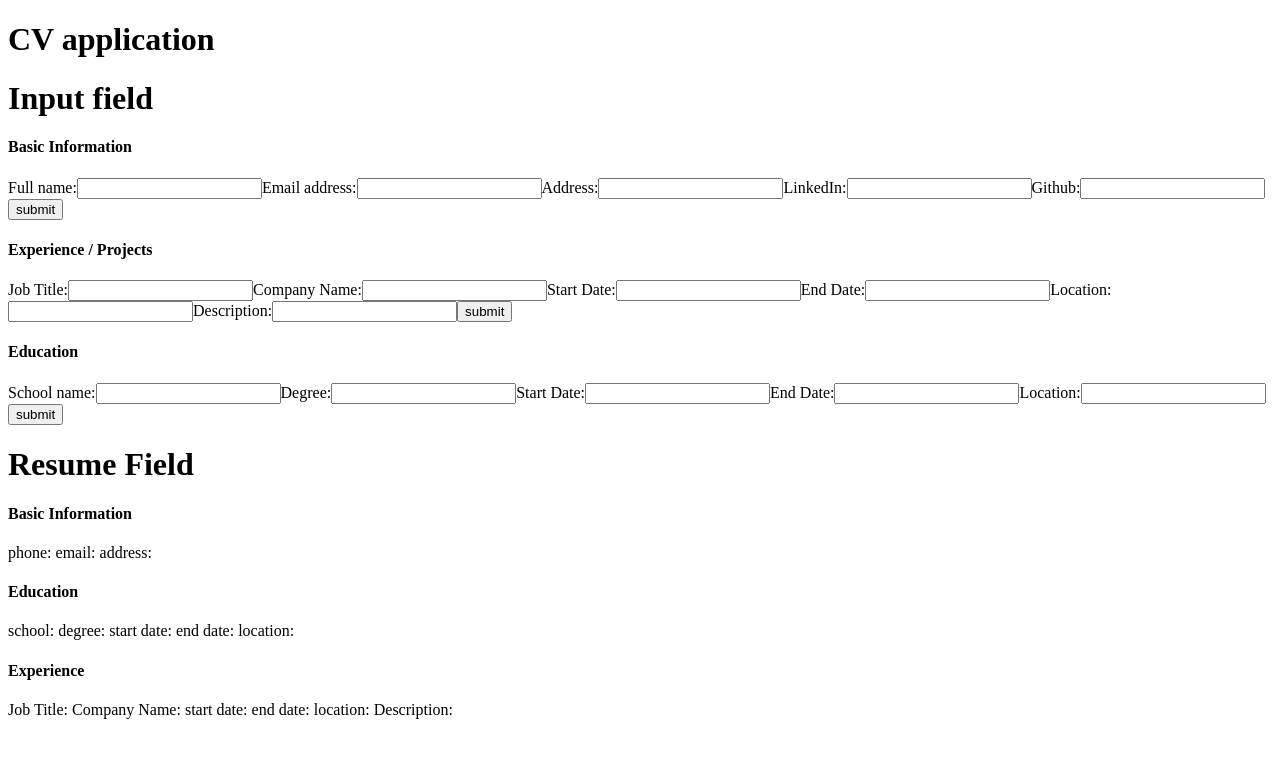
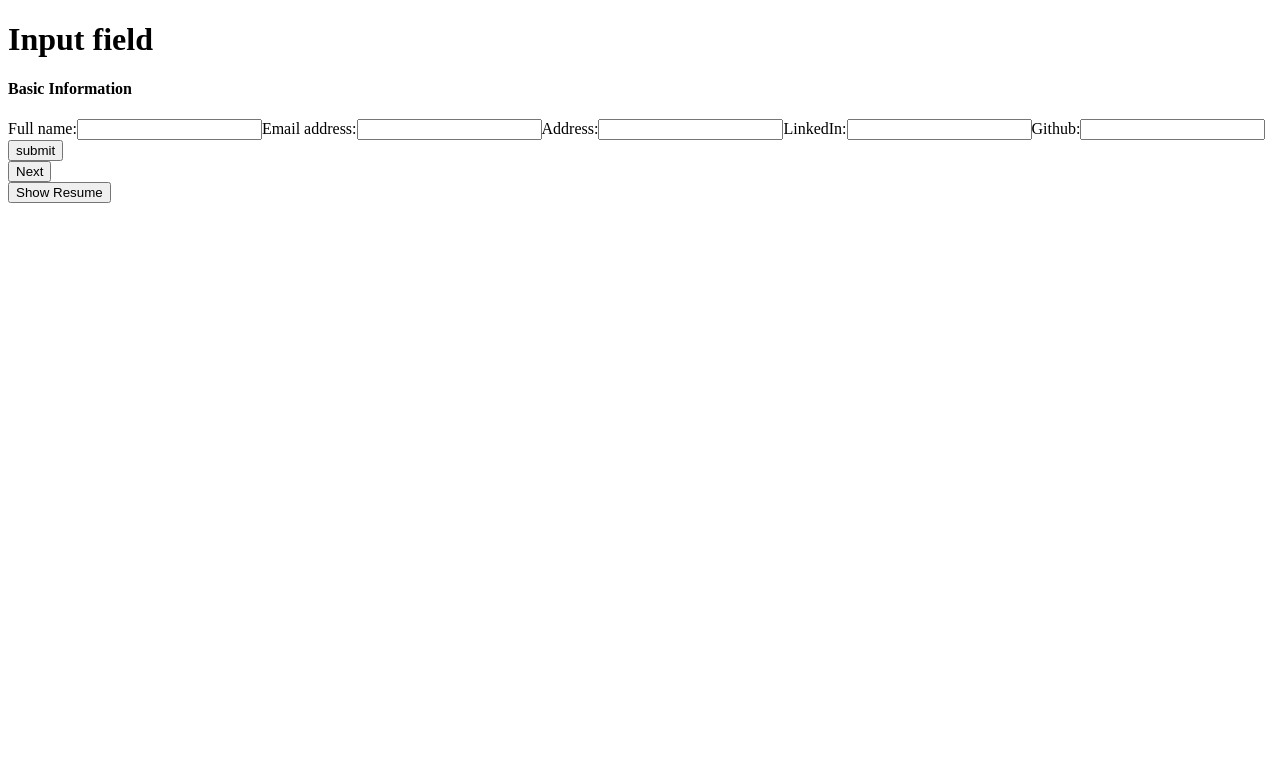
Before and after one commit to kosunghw/cv-application, a React (Vite) app: page / in a window 1280 px wide. Shown: the top 758 px of the page. Built offline with nearby package versions, Linux system fonts and the light colour scheme.

Commit message:
Change storing logic of basic information to on change

```diff
--- a/src/App.jsx
+++ b/src/App.jsx
@@ -19,16 +19,32 @@ function App() {
     location: "",
   });
 
-  const [experience, setExperience] = useState({
-    jobTitle: "",
-    companyName: "",
-    startDate: "",
-    endDate: "",
-    location: "",
-    description: "",
-  });
+  const [experience, setExperience] = useState([]);
+
+  const [showResume, setShowResume] = useState(false);
+
+  const [formIndex, setFormIndex] = useState(0);
 
   // const [skills, setSkills] = useState([]);
+
+  function onBasicNameInput(e) {
+    setPerson({ ...person, fullName: e.target.value });
+  }
+
+  function onBasicEmailInput(e) {
+    setPerson({ ...person, email: e.target.value });
+  }
+
+  function onBasicAddressInput(e) {
+    setPerson({ ...person, address: e.target.value });
+  }
+
+  function onBasicLinkedInInput(e) {
+    setPerson({ ...person, linkedIn: e.target.value });
+  }
+  function onBasicGithubInput(e) {
+    setPerson({ ...person, github: e.target.value });
+  }
 
   function handleBasicSubmit(e) {
     e.preventDefault();
@@ -62,19 +78,67 @@ function App() {
       startDate: document.getElementById("job-start-date").value,
       endDate: document.getElementById("job-end-date").value,
       location: document.getElementById("job-location").value,
-      description: document.getElementById("job-description"),
+      description: document.getElementById("job-description").value,
     };
-    setExperience(newObj);
+    setExperience([...experience, newObj]);
+  }
+
+  if (!showResume) {
+    return (
+      <>
+        <Form
+          handleBasicSubmit={handleBasicSubmit}
+          handleEducationSubmit={handleEducationSubmit}
+          handleExperienceSubmit={handleExperienceSubmit}
+          formIndex={formIndex}
+          setFormIndex={setFormIndex}
+          person={person}
+          onBasicNameInput={onBasicNameInput}
+          onBasicemailInput={onBasicEmailInput}
+          onBasicAddressInput={onBasicAddressInput}
+          onBasicLinkedInInput={onBasicLinkedInInput}
+          onBasicGithubInput={onBasicGithubInput}
+        />
+        <button
+          onClick={() => {
+            setShowResume(!showResume);
+          }}
+        >
+          Show Resume
+        </button>
+      </>
+    );
+  } else {
+    return (
+      <>
+        <Resume person={person} education={education} experience={experience} />
+        <button
+          onClick={() => {
+            setShowResume(!showResume);
+          }}
+        >
+          Show Form
+        </button>
+      </>
+    );
   }
 
   return (
     <>
       <h1>CV application</h1>
+
       <Form
         handleBasicSubmit={handleBasicSubmit}
         handleEducationSubmit={handleEducationSubmit}
         handleExperienceSubmit={handleExperienceSubmit}
       />
+      <button
+        onClick={() => {
+          setShowResume(!showResume);
+        }}
+      >
+        Show Resume
+      </button>
       <Resume person={person} education={education} experience={experience} />
     </>
   );
--- a/src/components/Form.jsx
+++ b/src/components/Form.jsx
@@ -1,57 +1,134 @@
 import { useState } from "react";
+import "../styles/form-style.css";
 
 function Form({
   handleBasicSubmit,
   handleEducationSubmit,
   handleExperienceSubmit,
+  formIndex,
+  setFormIndex,
+  person,
+  onBasicNameInput,
+  onBasicEmailInput,
+  onBasicAddressInput,
+  onBasicLinkedInInput,
+  onBasicGithubInput,
 }) {
   return (
     <>
       <h1>Input field</h1>
-      <BasicInformation handleBasicSubmit={handleBasicSubmit} />
-      <Experience handleExperienceSubmit={handleExperienceSubmit} />
-      <Education handleEducationSubmit={handleEducationSubmit} />
+      {formIndex === 0 && (
+        <BasicInformation
+          handleBasicSubmit={handleBasicSubmit}
+          formIndex={formIndex}
+          setFormIndex={setFormIndex}
+          person={person}
+          onBasicNameInput={onBasicNameInput}
+          onBasicemailInput={onBasicEmailInput}
+          onBasicAddressInput={onBasicAddressInput}
+          onBasicLinkedInInput={onBasicLinkedInInput}
+          onBasicGithubInput={onBasicGithubInput}
+        />
+      )}
+      {formIndex === 1 && (
+        <Experience
+          handleExperienceSubmit={handleExperienceSubmit}
+          formIndex={formIndex}
+          setFormIndex={setFormIndex}
+        />
+      )}
+      {formIndex === 2 && (
+        <Education
+          handleEducationSubmit={handleEducationSubmit}
+          formIndex={formIndex}
+          setFormIndex={setFormIndex}
+        />
+      )}
     </>
   );
 }
 
-function BasicInformation({ handleBasicSubmit }) {
+function BasicInformation({
+  handleBasicSubmit,
+  formIndex,
+  setFormIndex,
+  person,
+  onBasicNameInput,
+  onBasicEmailInput,
+  onBasicAddressInput,
+  onBasicLinkedInInput,
+  onBasicGithubInput,
+}) {
   return (
     <div>
       <h4>Basic Information</h4>
       <form
         onSubmit={(e) => {
+          setFormIndex(++formIndex);
           handleBasicSubmit(e);
         }}
       >
         <label htmlFor="name">
           Full name:
-          <input type="text" id="name" />
+          <input
+            type="text"
+            id="name"
+            value={person.fullName}
+            onChange={onBasicNameInput}
+          />
         </label>
 
         <label htmlFor="email">
           Email address:
-          <input type="text" id="email" />
+          <input
+            type="text"
+            id="email"
+            value={person.email}
+            onChange={onBasicEmailInput}
+          />
         </label>
         <label htmlFor="address">
           Address:
-          <input type="text" id="address" />
+          <input
+            type="text"
+            id="address"
+            value={person.address}
+            onChange={onBasicAddressInput}
+          />
         </label>
         <label htmlFor="linkedIn">
           LinkedIn:
-          <input type="text" id="linkedIn" />
+          <input
+            type="text"
+            id="linkedIn"
+            value={person.linkedIn}
+            onChange={onBasicLinkedInInput}
+          />
         </label>
         <label htmlFor="github">
           Github:
-          <input type="text" id="github" />
+          <input
+            type="text"
+            id="github"
+            value={person.github}
+            onChange={onBasicGithubInput}
+          />
         </label>
         <button type="submit">submit</button>
       </form>
+      <button
+        onClick={(e) => {
+          setFormIndex(++formIndex);
+          handleBasicSubmit(e);
+        }}
+      >
+        Next
+      </button>
     </div>
   );
 }
 
-function Education({ handleEducationSubmit }) {
+function Education({ handleEducationSubmit, formIndex, setFormIndex }) {
   return (
     <div>
       <h4>Education</h4>
@@ -82,11 +159,18 @@ function Education({ handleEducationSubmit }) {
         </label>
         <button type="submit">submit</button>
       </form>
+      <button
+        onClick={() => {
+          setFormIndex(--formIndex);
+        }}
+      >
+        Prev
+      </button>
     </div>
   );
 }
 
-function Experience({ handleExperienceSubmit }) {
+function Experience({ handleExperienceSubmit, formIndex, setFormIndex }) {
   return (
     <div>
       <h4>Experience / Projects</h4>
@@ -121,6 +205,20 @@ function Experience({ handleExperienceSubmit }) {
         </label>
         <button type="submit">submit</button>
       </form>
+      <button
+        onClick={() => {
+          setFormIndex(--formIndex);
+        }}
+      >
+        Prev
+      </button>
+      <button
+        onClick={() => {
+          setFormIndex(++formIndex);
+        }}
+      >
+        Next
+      </button>
     </div>
   );
 }
--- a/src/components/Resume.jsx
+++ b/src/components/Resume.jsx
@@ -1,11 +1,12 @@
 import { useState } from "react";
+import "../styles/resume-style.css";
 
 function Resume({ person, education, experience }) {
   return (
     <div>
       <h1>Resume Field</h1>
       <h4>Basic Information</h4>
-      <h1>{person.fullName}</h1>
+      <h1 className="full-name">{person.fullName}</h1>
       <p>
         phone: {person.phoneNumber} email: {person.emailAddress} address:{" "}
         {person.address}
@@ -18,9 +19,12 @@ function Resume({ person, education, experience }) {
       </p>
       <h4>Experience</h4>
       <p>
-        Job Title: {experience.jobTitle} Company Name: {experience.companyName}{" "}
-        start date: {experience.startDate} end date: {experience.endDate}{" "}
-        location: {experience.location} Description: {experience.description}
+        Job Title: {experience.length > 0 && experience[0].jobTitle} Company
+        Name: {experience.length > 0 && experience[0].companyName} start date:{" "}
+        {experience.length > 0 && experience[0].startDate} end date:{" "}
+        {experience.length > 0 && experience[0].endDate} location:{" "}
+        {experience.length > 0 && experience[0].location} Description:{" "}
+        {experience.length > 0 && experience[0].description}
       </p>
     </div>
   );
```
